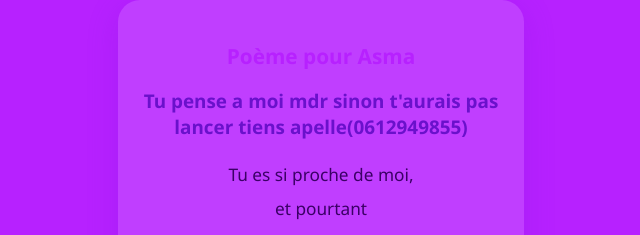
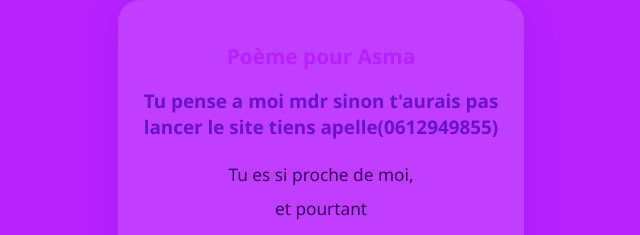
Before and after one commit to Marwanenh2/asma, a plain HTML site: page poeme.html in a window 1280 px wide. Shown: the part 154-389 px from the top of the page, 319-959 px from the left. Drawn offline with Linux system fonts and the light colour scheme; sample sign-in values are in the browser's storage.

Commit message:
Update poeme.html

```diff
--- a/poeme.html
+++ b/poeme.html
@@ -29,7 +29,7 @@
         <div
             style="background:rgba(255,255,255,0.13);border-radius:22px;box-shadow:0 8px 32px 0 rgba(106,17,203,0.18);padding:28px 18px 32px 18px;max-width:370px;width:100%;text-align:center;">
             <h1 style="color:#b721ff;font-size:1.3em;margin-bottom:18px;">Poème pour Asma</h1>
-            <h1 style="color:#6a11cb;font-size:1.18em;margin-bottom:18px;">Tu pense a moi mdr sinon t'aurais pas lancer tiens apelle(0612949855)  </h1>
+            <h1 style="color:#6a11cb;font-size:1.18em;margin-bottom:18px;">Tu pense a moi mdr sinon t'aurais pas lancer le site tiens apelle(0612949855)  </h1>
             <p style="color:#3b0066;font-size:1.08em;line-height:2;">
                 Tu es si proche de moi,<br>
                 et pourtant<br>
```
